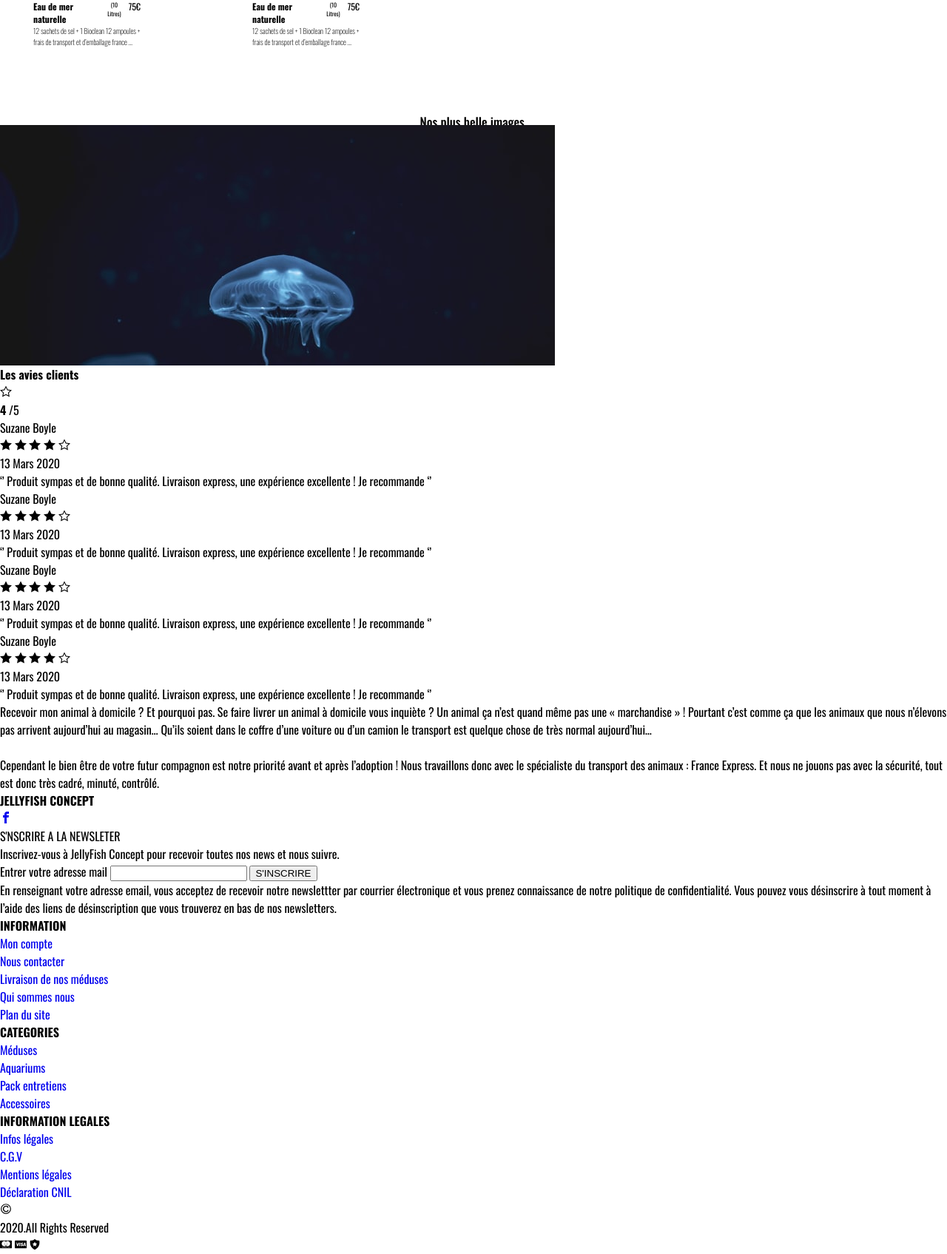
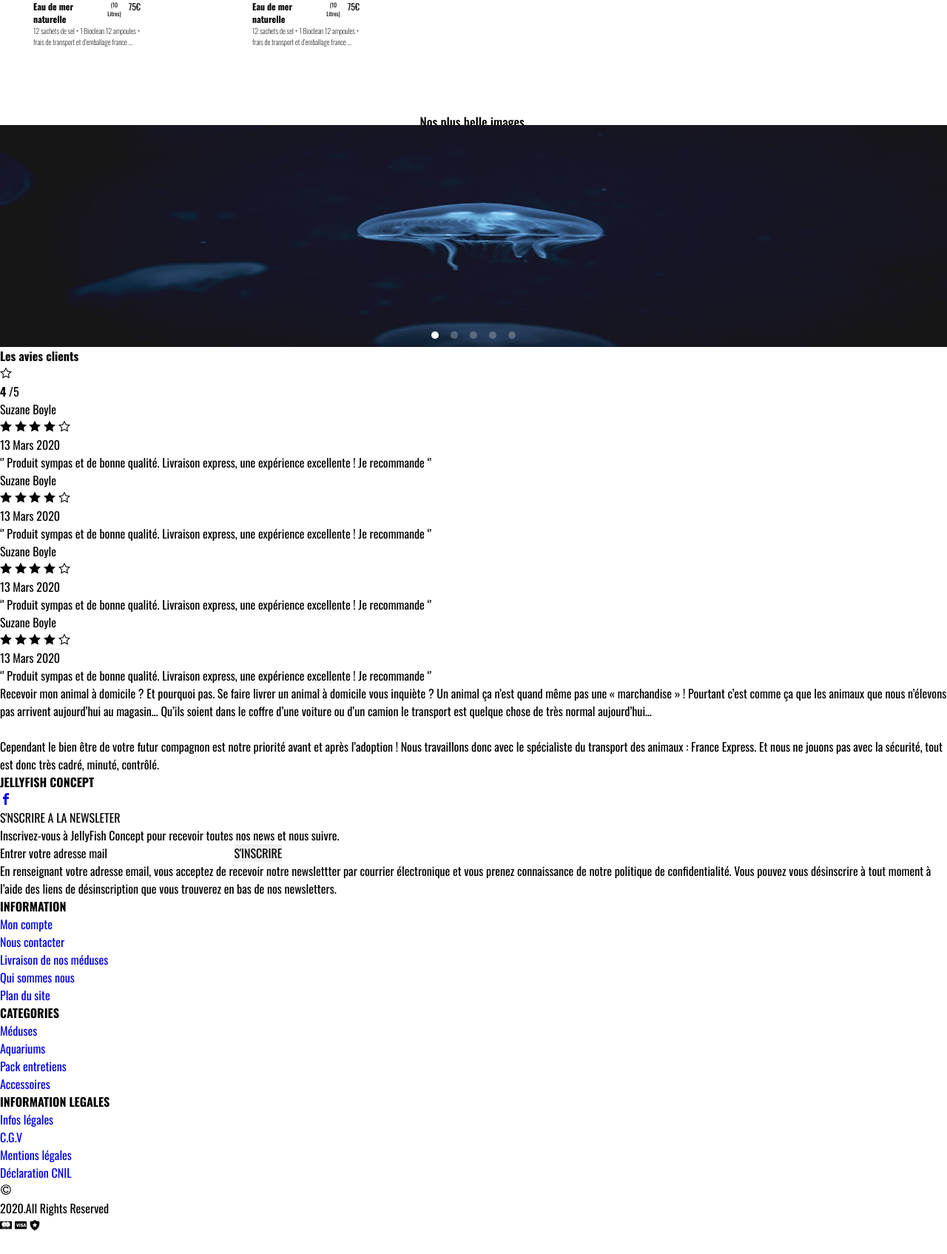
Before and after one commit to ivan-00/Integration_JELLYFICH, a PHP site: page / in a window 1280 px wide. Shown: the part 1162-2857 px from the top of the page at 74% size. After the commit the page ends 2825 px from the top, so only its background shows below. Run offline with PHP 8.4, Linux system fonts and the light colour scheme; some libraries are stand-ins or nearby versions.

Commit message:
carousel v3

```diff
--- a/index.html
+++ b/index.html
@@ -4,6 +4,11 @@
     <meta charset="UTF-8" />
     <meta name="viewport" content="width=device-width, initial-scale=1.0" />
     <!-- Style  -->
+    <link
+      rel="stylesheet"
+      href="https://unpkg.com/flickity@2/dist/flickity.min.css"
+    />
+
     <link rel="stylesheet" href="style.css" />
     <!-- Font -->
     <link rel="preconnect" href="https://fonts.gstatic.com" />
--- a/style.css
+++ b/style.css
@@ -8,37 +8,7 @@
   fill: currentColor;
 }
 /* Reset css */
-html,
-body,
-div,
-h1,
-h2,
-h3,
-h4,
-h5,
-h6,
-p,
-blockquote,
-a,
-var,
-ol,
-ul,
-li,
-fieldset,
-form,
-label,
-tr,
-th,
-td,
-article,
-aside,
-figure,
-figcaption,
-footer,
-header,
-nav,
-output,
-section {
+* {
   margin: 0;
   padding: 0;
   border: 0;
@@ -259,7 +229,7 @@ a:hover {
 /* carousel */
 .section_carousel {
   position: relative;
-  overflow: hidden;
+  /* overflow: hidden; */
 }
 .section_carousel p {
   top: 28px;
@@ -275,4 +245,20 @@ a:hover {
 .carousel-cell {
   width: 100%;
   height: 300px;
+  background-color: pink;
 }
+.carousel-cell img {
+  width: 100%;
+  height: 300px;
+}
+/* button carousel */
+ol.flickity-page-dots {
+  bottom: 10px;
+}
+ol.flickity-page-dots .dot {
+  background-color: white;
+}
+.carousel button {
+  display: none;
+}
+/*  */
```
